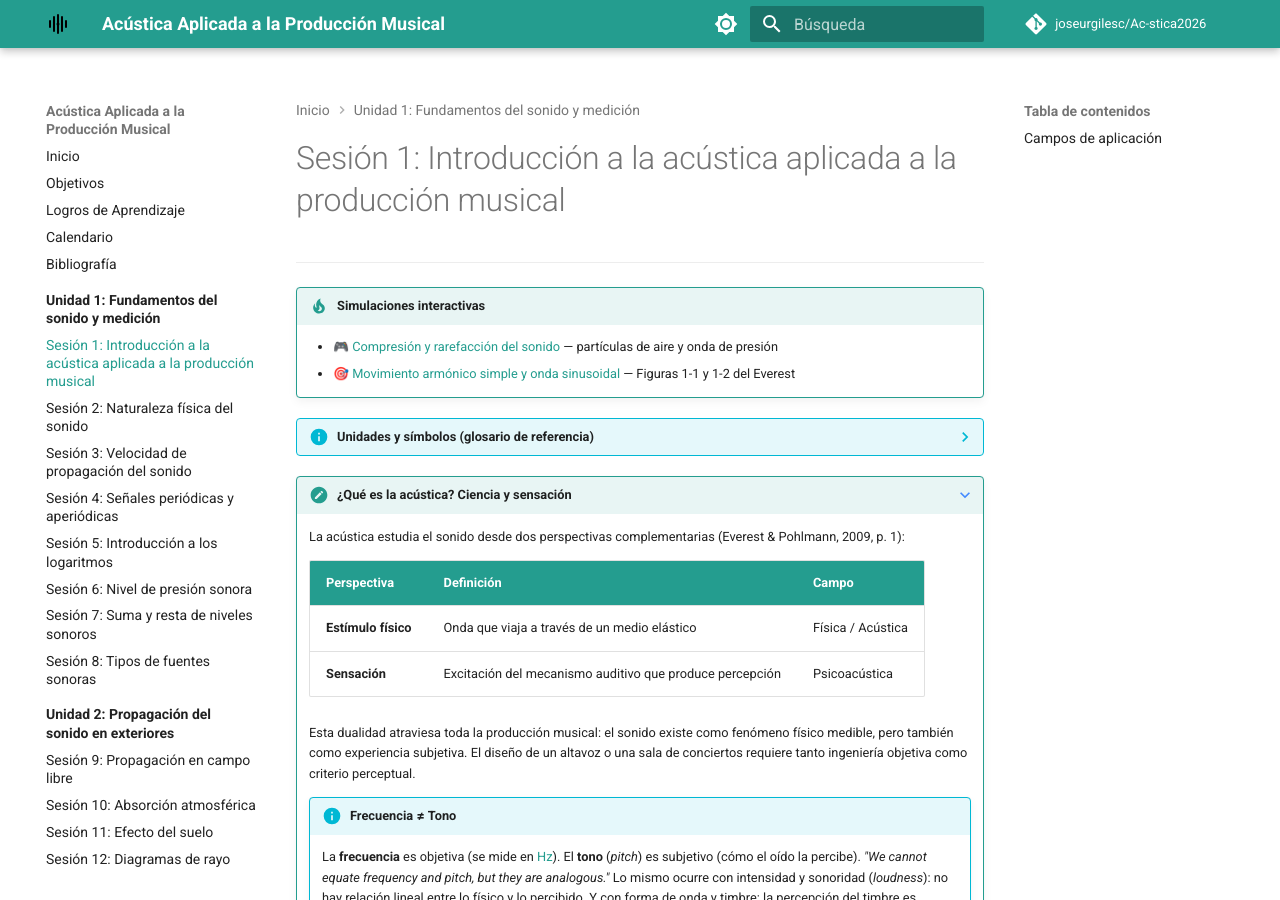
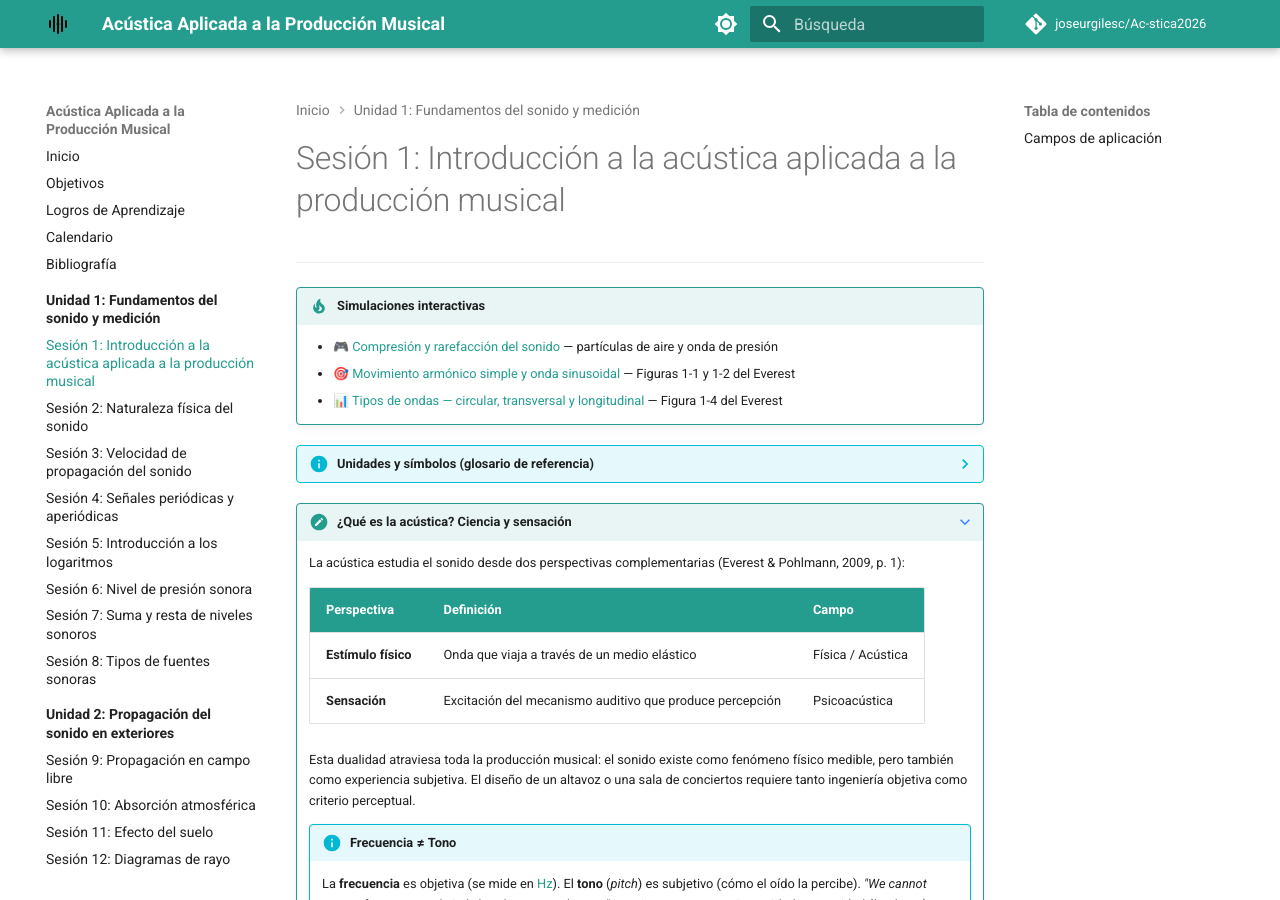
Before and after one commit to joseurgilesc/Ac-stica2026, an MkDocs documentation site: the page built from docs/unidades/U-1-fundamentos-medicion/sesion-01/index.md, in a window 1280 px wide and 900 px high. Built offline with MkDocs 1.6.1 and Material for MkDocs 9.7.7, drawn with Linux system fonts in a browser that asks for light colours; comment, search, counter and statistics services are not loaded.

Commit message:
feat: enlazar tipos de onda en Sesion 01

```diff
--- a/docs/unidades/U-1-fundamentos-medicion/sesion-01/index.md
+++ b/docs/unidades/U-1-fundamentos-medicion/sesion-01/index.md
@@ -6,6 +6,7 @@
 
     - [🎮 Compresión y rarefacción del sonido](../../../simulacion/) — partículas de aire y onda de presión
     - [🎯 Movimiento armónico simple y onda sinusoidal](../../../simulacion/mas.html) — Figuras 1-1 y 1-2 del Everest
+    - [📊 Tipos de ondas — circular, transversal y longitudinal](../../../simulacion/tipos-onda.html) — Figura 1-4 del Everest
 
 ??? info "Unidades y símbolos (glosario de referencia)"
     Consultá esta tabla cuando encuentres una unidad o símbolo que no conozcas.
```
